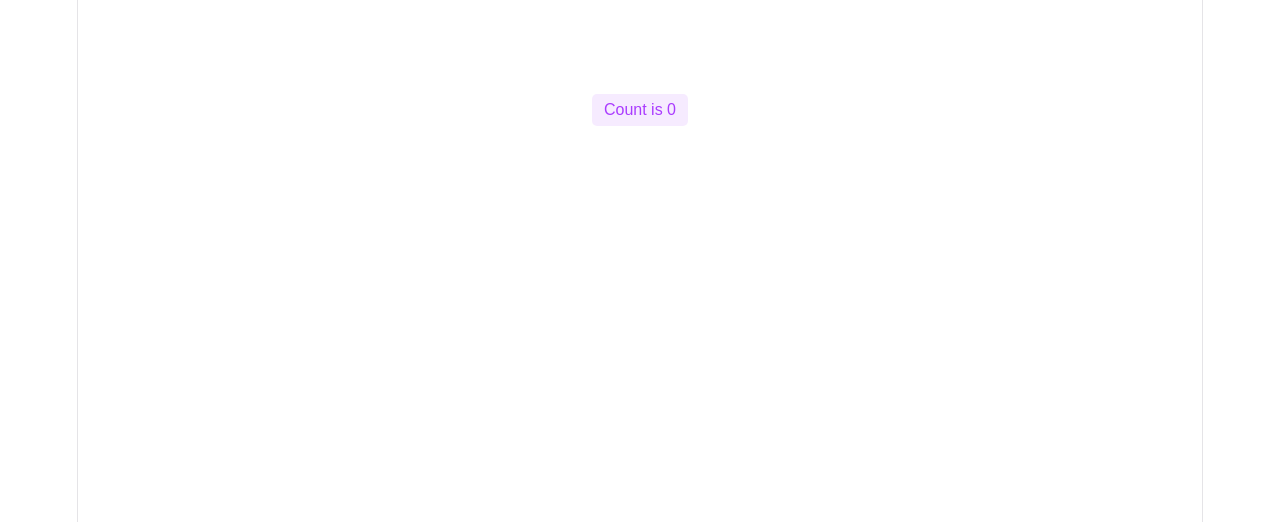
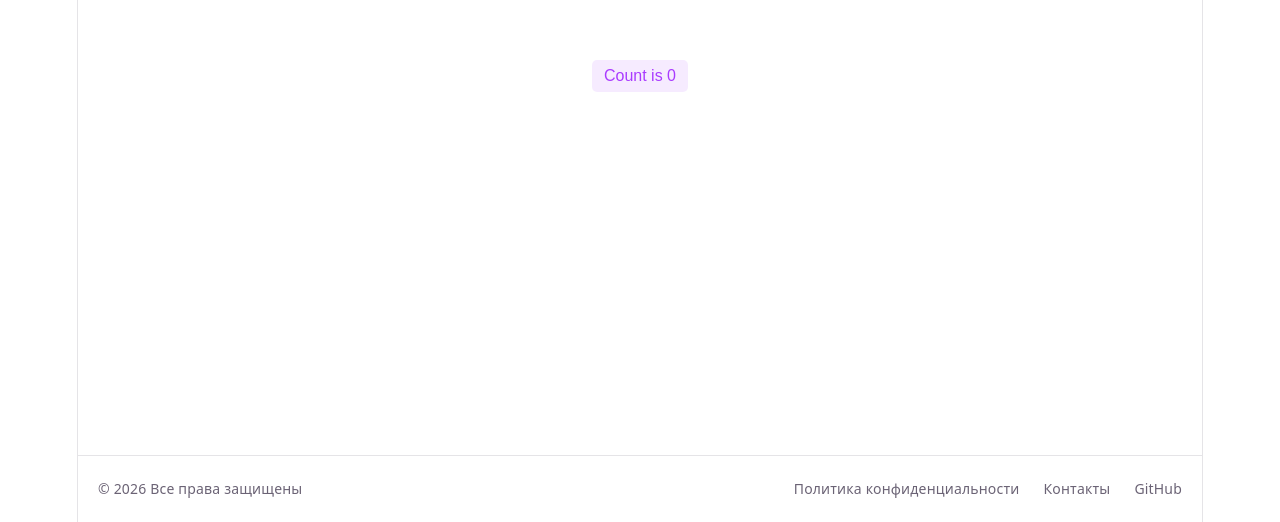
Before and after one commit to stdAlexTikhonov/my-new-app, a React (Vite) app: page / in a window 1280 px wide. Shown: the part 278-800 px from the top of the page. Built offline with nearby package versions, Linux system fonts and the light colour scheme.

Commit message:
fix(TASK-3): added Footer

```diff
--- a/src/components/App/App.module.scss
+++ b/src/components/App/App.module.scss
@@ -1,3 +1,17 @@
+// App.module.scss
+.app {
+  display: flex;
+  flex-direction: column;
+  min-height: 100vh; /* Растягиваем на всю высоту экрана */
+}
+
+.main {
+  flex: 1; /* Занимает всё свободное пространство */
+  display: flex;
+  flex-direction: column;
+}
+
+// Ваши существующие стили
 .counter {
   font-size: 16px;
   padding: 5px 10px;
--- a/src/components/App/App.tsx
+++ b/src/components/App/App.tsx
@@ -1,10 +1,13 @@
-import { useState } from 'react'
-import styles from './App.module.scss'
+import { useState } from 'react';
+import { Footer } from '@/components/Footer'; // Импортируем футер
+import styles from './App.module.scss';
 
 export const App = () => {
-  const [count, setCount] = useState(0)
+  const [count, setCount] = useState(0);
 
   return (
+    <div className={styles.app}>
+      <main className={styles.main}>
         <div className={styles.center}>
           <button
             type="button"
@@ -14,7 +17,8 @@ export const App = () => {
             Count is {count}
           </button>
         </div>
-
-
-  )
-}
+      </main>
+      <Footer /> {/* Добавляем футер */}
+    </div>
+  );
+};
--- /dev/null
+++ b/src/components/Footer/Footer.module.scss
@@ -0,0 +1,81 @@
+.footer {
+  width: 100%;
+  padding: 20px 0;
+  margin-top: auto;
+  border-top: 1px solid var(--border);
+  background: var(--bg);
+}
+
+.container {
+  max-width: 1126px;
+  margin: 0 auto;
+  padding: 0 20px;
+  display: flex;
+  justify-content: space-between;
+  align-items: center;
+  flex-wrap: wrap;
+  gap: 16px;
+
+  @media (max-width: 768px) {
+    flex-direction: column;
+    text-align: center;
+    gap: 12px;
+  }
+}
+
+.copyright {
+  margin: 0;
+  font-size: 14px;
+  color: var(--text);
+  font-family: var(--sans);
+  letter-spacing: 0.18px;
+}
+
+.links {
+  display: flex;
+  gap: 24px;
+  flex-wrap: wrap;
+
+  @media (max-width: 768px) {
+    gap: 16px;
+  }
+}
+
+.link {
+  color: var(--text);
+  text-decoration: none;
+  font-size: 14px;
+  font-family: var(--sans);
+  letter-spacing: 0.18px;
+  transition: color 0.3s ease;
+  position: relative;
+
+  &::after {
+    content: '';
+    position: absolute;
+    bottom: -2px;
+    left: 0;
+    width: 0;
+    height: 2px;
+    background: var(--accent);
+    transition: width 0.3s ease;
+  }
+
+  &:hover {
+    color: var(--text-h);
+
+    &::after {
+      width: 100%;
+    }
+  }
+
+  &:focus-visible {
+    outline: 2px solid var(--accent);
+    outline-offset: 2px;
+    border-radius: 2px;
+  }
+
+  &:active {
+    color: var(--accent);
+  }
+}
--- /dev/null
+++ b/src/components/Footer/Footer.tsx
@@ -0,0 +1,21 @@
+// Footer.tsx
+import styles from './Footer.module.scss';
+
+export const Footer = () => {
+  const currentYear = new Date().getFullYear();
+
+  return (
+    <footer className={styles.footer}>
+      <div className={styles.container}>
+        <p className={styles.copyright}>
+          &copy; {currentYear} Все права защищены
+        </p>
+        <nav className={styles.links}>
+          <a href="#" className={styles.link}>Политика конфиденциальности</a>
+          <a href="#" className={styles.link}>Контакты</a>
+          <a href="#" className={styles.link}>GitHub</a>
+        </nav>
+      </div>
+    </footer>
+  );
+};
--- /dev/null
+++ b/src/components/Footer/index.ts
@@ -0,0 +1 @@
+export { Footer } from './Footer';
--- a/src/components/index.ts
+++ b/src/components/index.ts
@@ -1 +1,2 @@
 export * from './App';
+export * from './Footer';
```
Lines whose indentation alone changed are shown as unchanged.
